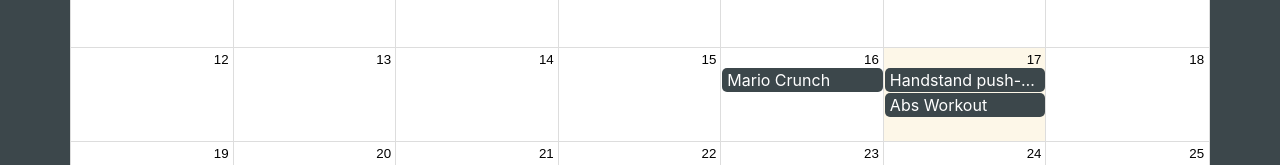
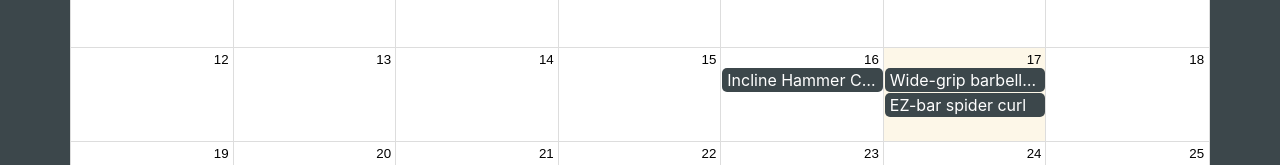
Before and after one commit to EmadSaeed2/Re-Active-workout, a React (Create React App) app in the folder re-active/: page /history in a window 1280 px wide. Shown: the part 405-570 px from the top of the page. Built offline with nearby package versions, Linux system fonts and the light colour scheme.

Commit message:
userSelectionData object

```diff
--- a/re-active/src/App.js
+++ b/re-active/src/App.js
@@ -1,11 +1,15 @@
+import { useState } from "react";
 import { Route, Routes } from "react-router-dom";
 import Header from "./components/Header";
 import Footer from "./components/Footer";
 import Home from "./components/Home";
 import History from "./components/History";
 import ExerciseForm from "./components/ExerciseFormPage";
+import userSelectionData from "./components/userSelectionData"
 
 function App() {
+  const [userSelection, setUserSelection] = useState(userSelectionData);
+  console.log(userSelection)
   return (
     <>
       <Header />
--- a/re-active/src/components/ExerciseFormPage.js
+++ b/re-active/src/components/ExerciseFormPage.js
@@ -24,7 +24,7 @@ const exFormPageStyles = {
         justifyContent: "space-between"
     },
     exFormInput: {
-        padding: "15px 12px",
+        padding: "16px 12px",
         border: "1px solid #ccc",
         borderRadius: "4px",
     },
@@ -47,7 +47,8 @@ const exFormPageStyles = {
 
 
 function ExerciseFormPage() {
-    const [inputType, setInputType] = useState('date');
+    const [dateInputType, setDateInputType] = useState('text');
+    const [timeInputType, setTimeInputType] = useState('text');
     return (
         <>
             <div style={exFormPageStyles.yellowStrip}></div>
@@ -55,13 +56,16 @@ function ExerciseFormPage() {
                 <div style={exFormPageStyles.exFormPageCardContainer}>a</div>
                 <div style={exFormPageStyles.exFormPageCardContainer}>
                     <form style={exFormPageStyles.exForm}>
-                        <input style={exFormPageStyles.exFormInput} id="ex-date" type={inputType} placeholder="Date"
-                            // onFocus={() => { setInputType('date') }} onBlur={() => { setInputType('text') }}
+                        <input style={exFormPageStyles.exFormInput} id="ex-date" type={dateInputType} placeholder="Date"
+                            onFocus={() => { setDateInputType('date') }} onBlur={() => { setDateInputType('text') }}
+                            onChange={() => { }} />
+                        <input style={exFormPageStyles.exFormInput} id="ex-time" type={timeInputType} placeholder="Start at"
+                            onFocus={() => { setTimeInputType('time') }} onBlur={() => { setTimeInputType('text') }}
                             onChange={() => { }} />
                         <input style={exFormPageStyles.exFormInput} placeholder="Load(kg)" id="ex-load" type="number" />
                         <input style={exFormPageStyles.exFormInput} placeholder="Rep Range" id="ex-rep-range" type="text" />
                         <input style={exFormPageStyles.exFormInput} placeholder="No. of Sets" id="ex-no-of-sets" type="number" />
-                        <input style={exFormPageStyles.exFormInput} placeholder="Duration(hour)" id="ex-duration" type="number" />
+                        <input style={exFormPageStyles.exFormInput} placeholder="Duration (minutes)" id="ex-duration" type="number" />
                         <button style={exFormPageStyles.exFormButton} type="submit">Save To Calendar</button>
                     </form>
                 </div>
--- a/re-active/src/components/History.js
+++ b/re-active/src/components/History.js
@@ -1,3 +1,5 @@
+import React, { useRef, useEffect } from 'react';
+
 import 'react-big-calendar/lib/css/react-big-calendar.css'
 import { Calendar, dateFnsLocalizer } from 'react-big-calendar'
 import format from 'date-fns/format'
@@ -24,46 +26,70 @@ const historyStyles = {
 
 const events = [
     {
-        resourceId: 1,
-        title: "Mario Crunch",
+        exercise: "Incline Hammer Curls",
         start: new Date('2023-02-16 16:15:00'),
         end: new Date('2023-02-16 16:45:00'),
+        title: {
+            type: "strength",
+            muscle: "biceps",
+            equipment: "dumbbell",
+            difficulty: "beginner",
+            instructions: "Seat yourself on an incline bench with a dumbbell in each hand. You should pressed firmly against he back with your feet together. Allow the dumbbells to hang straight down at your side, holding them with a neutral grip. This will be your starting position. Initiate the movement by flexing at the elbow, attempting to keep the upper arm stationary. Continue to the top of the movement and pause, then slowly return to the start position.",
+            image_link: "https://images.pexels.com/photos/39671/physiotherapy-weight-training-dumbbell-exercise-balls-39671.jpeg?auto=compress&cs=tinysrgb&h=650&w=940"
+        }
     },
     {
-        resourceId: 2,
-        title: "Handstand push-ups",
+        exercise: "Wide-grip barbell curl",
         start: new Date('2023-02-17 16:15:00'),
-        end: new Date('2023-02-17 16:45:00')
+        end: new Date('2023-02-17 16:45:00'),
+        title: {
+            type: "strength",
+            muscle: "biceps",
+            equipment: "barbell",
+            difficulty: "beginner",
+            instructions: "Stand up with your torso upright while holding a barbell at the wide outer handle. The palm of your hands should be facing forward. The elbows should be close to the torso. This will be your starting position. While holding the upper arms stationary, curl the weights forward while contracting the biceps as you breathe out. Tip: Only the forearms should move. Continue the movement until your biceps are fully contracted and the bar is at shoulder level. Hold the contracted position for a second and squeeze the biceps hard. Slowly begin to bring the bar back to starting position as your breathe in. Repeat for the recommended amount of repetitions.  Variations:  You can also perform this movement using an E-Z bar or E-Z attachment hooked to a low pulley. This variation seems to really provide a good contraction at the top of the movement. You may also use the closer grip for variety purposes.",
+            image_link: "https://images.pexels.com/photos/703014/pexels-photo-703014.jpeg?auto=compress&cs=tinysrgb&h=650"
+        }
     },
     {
-        resourceId: 3,
-        title: "Abs Workout",
+        exercise: "EZ-bar spider curl",
         start: new Date('2023-02-17 17:15:00'),
-        end: new Date('2023-02-17 17:45:00')
+        end: new Date('2023-02-17 17:45:00'),
+        title: {
+            type: "strength",
+            muscle: "biceps",
+            equipment: "barbell",
+            difficulty: "intermediate",
+            instructions: "Start out by setting the bar on the part of the preacher bench that you would normally sit on. Make sure to align the barbell properly so that it is balanced and will not fall off. Move to the front side of the preacher bench (the part where the arms usually lay) and position yourself to lay at a 45 degree slant with your torso and stomach pressed against the front side of the preacher bench. Make sure that your feet (especially the toes) are well positioned on the floor and place your upper arms on top of the pad located on the inside part of the preacher bench. Use your arms to grab the barbell with a supinated grip (palms facing up) at about shoulder width apart or slightly closer from each other. Slowly begin to lift the barbell upwards and exhale. Hold the contracted position for a second as you squeeze the biceps. Slowly begin to bring the barbell back to the starting position as your breathe in. . Repeat for the recommended amount of repetitions.  Variation: You can also use dumbbells when performing this exercise. Just make sure you place the dumbbells on the part of the preacher bench where you would normally sit properly.",
+            image_link: "https://images.pexels.com/photos/949132/pexels-photo-949132.jpeg?auto=compress&cs=tinysrgb&h=650"
+        }
     },
 ]
 
-const resourceMap = [
-    { resourceId: 1, resourceTitle: 'Board room' },
-    { resourceId: 2, resourceTitle: 'Training room' },
-    { resourceId: 3, resourceTitle: 'Meeting room 1' }
-]
+function History() {
 
-function History() {
+    const handleClick = e => {
+        if (e.target.className === 'rbc-event-content') {
+            const details = e.target.getAttribute('title')
+
+            console.log(JSON.parse(details).age)
+        }
+    };
+
+
+
     return (<>
         <div>
             <h1 style={historyStyles.title}>Your Workout Calendar</h1>
         </div>
-        <div style={historyStyles.calendarWrapper}>
+        <div style={historyStyles.calendarWrapper} onClick={handleClick}>
             <Calendar
                 localizer={localizer}
                 events={events}
                 startAccessor="start"
                 endAccessor="end"
                 style={{ background: "#fff" }}
-                resources={resourceMap}
-                resourceIdAccessor="resourceId"
-                resourceTitleAccessor="resourceTitle"
+                titleAccessor="exercise"
             />
         </div>
     </>)
--- /dev/null
+++ b/re-active/src/components/userSelectionData.js
@@ -0,0 +1,14 @@
+const userSelectionData = {
+    exercise: "",
+    start: new Date(),
+    end: new Date(),
+    title: {
+        muscle: "",
+        equipment: "",
+        difficulty: "",
+        instructions: "",
+        image_link: ""
+    }
+}
+
+export default userSelectionData;
```
